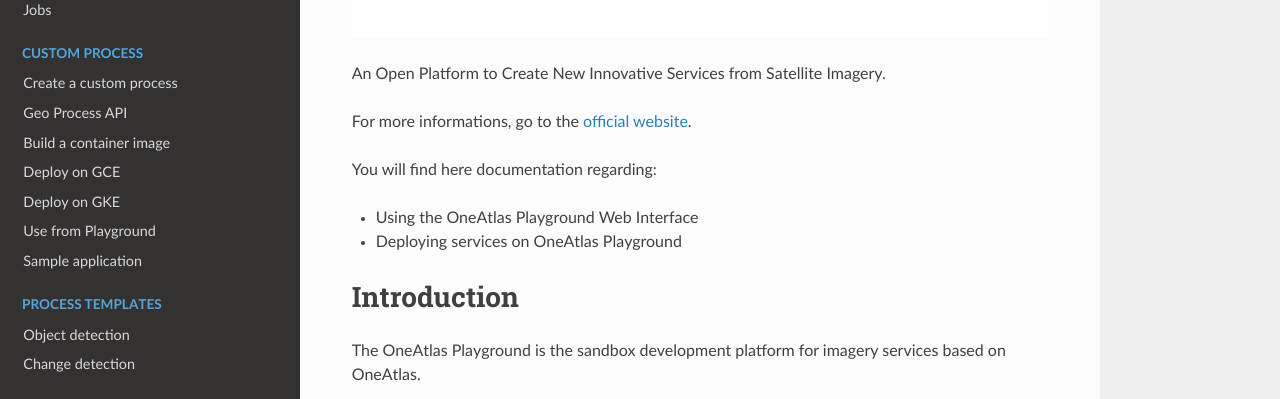
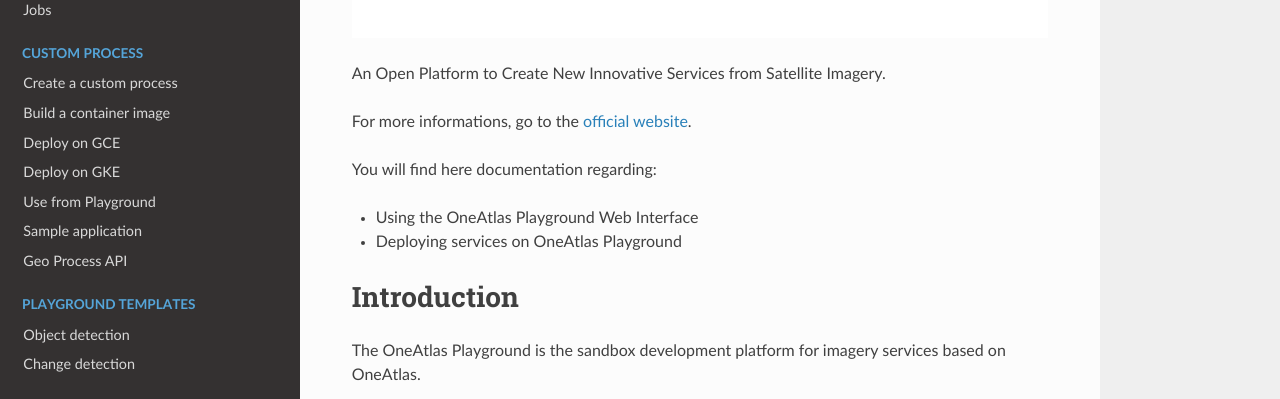
Before and after one commit to airbusgeo/playground-docs, an MkDocs documentation site: the page built from docs/index.md, in a window 1280 px wide. Shown: the part 320-719 px from the top of the page. Built offline with MkDocs 1.6.1, drawn with Linux system fonts in a browser that asks for light colours; nearby versions of some CDN libraries; a script that is not in the unit is left out; old or Windows-style settings are respelled for this version of MkDocs.

Commit message:
Update page structure

```diff
--- a/mkdocs.yml
+++ b/mkdocs.yml
@@ -25,7 +25,6 @@ markdown_extensions:
   - admonition
   - codehilite
 
-# Copyright
 copyright: 'Copyright &copy; 2018 - Airbus Defence and Space - Intelligence'
 
 pages:
@@ -38,12 +37,12 @@ pages:
     - Jobs: web/job.md
   - Custom Process:
     - Create a custom process: processing/process.md
-    - Geo Process API: processing/geo_process_api.md
     - Build a container image: processing/docker.md
     - Deploy on GCE: processing/deploy_gce.md
     - Deploy on GKE: processing/deploy_gke.md
     - Use from Playground: processing/use.md
     - Sample application: processing/sample.md
-  - Process templates:
+  - Geo Process API: processing/geo_process_api.md
+  - Playground templates:
       - Object detection: processing/object_detection.md
       - Change detection: processing/change_detection.md
```
